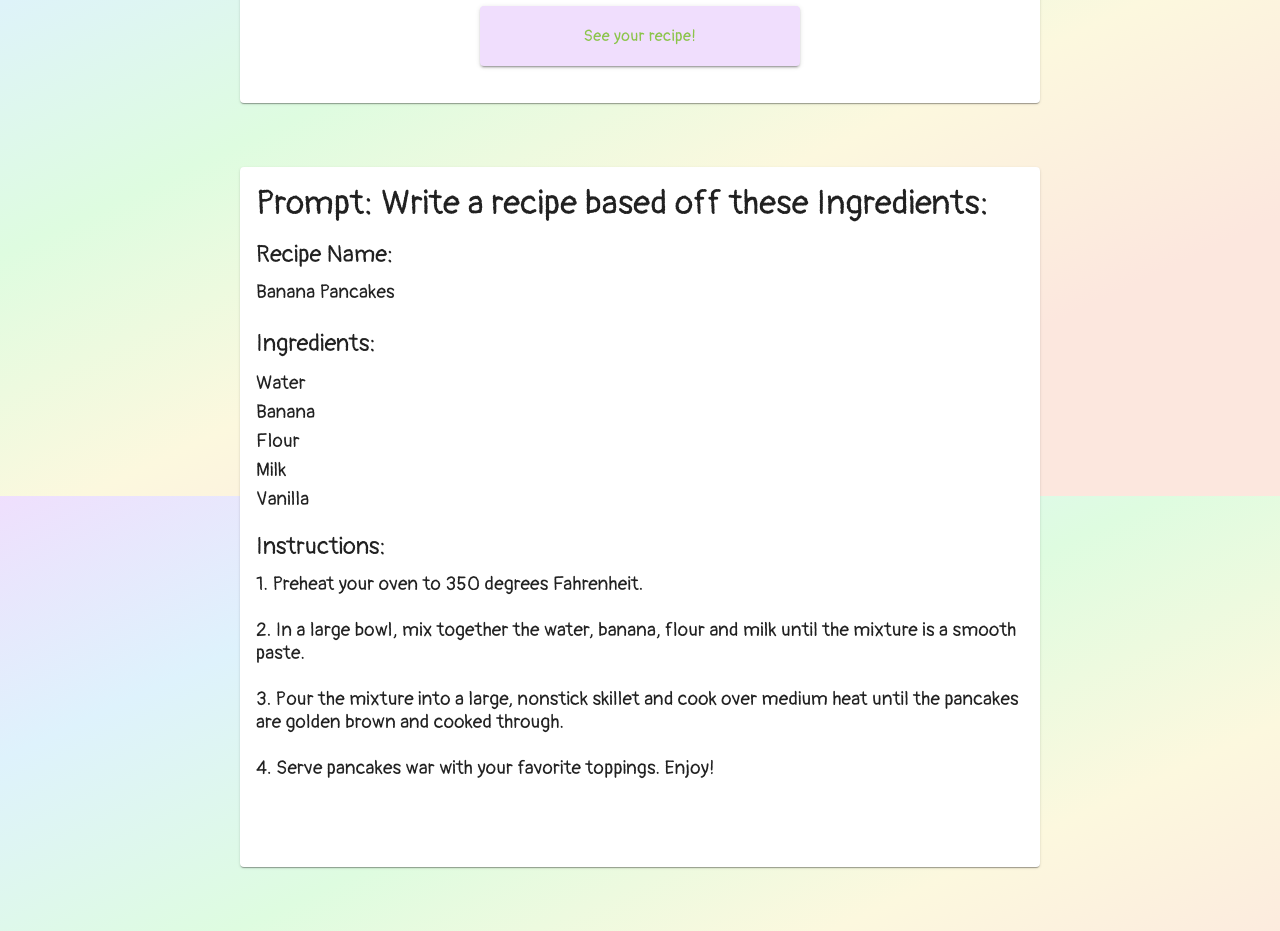
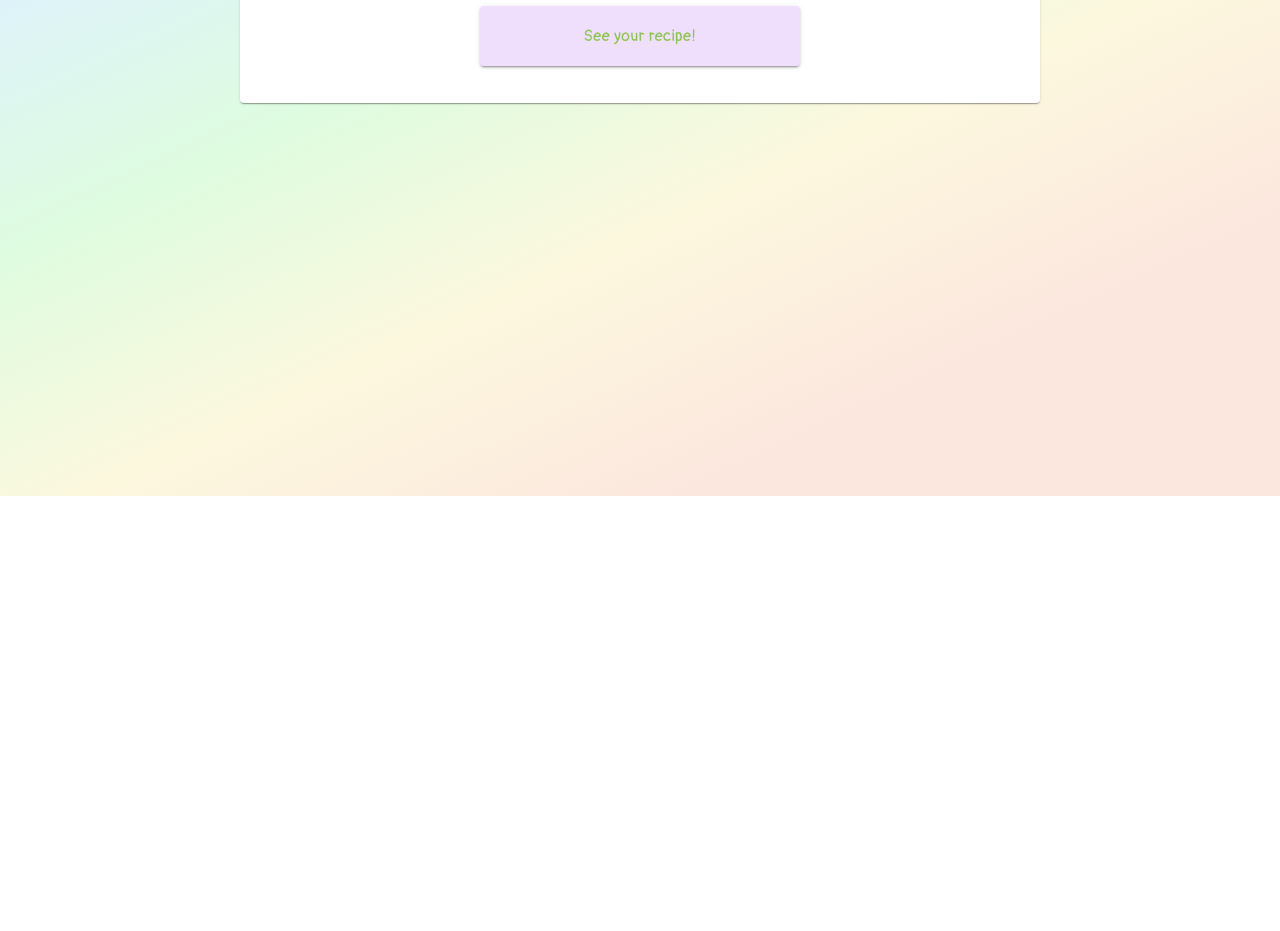
Before and after one commit to charlene-johnson/recipe-thyme, a React (Create React App) app: page / in a window 1280 px wide. Shown: the part 320-1251 px from the top of the page. After the commit the page ends 816 px from the top, so only its background shows below. Built offline with nearby package versions, Linux system fonts and the light colour scheme.

Commit message:
removed inital recipe component, it was not needed

```diff
--- a/src/App.js
+++ b/src/App.js
@@ -3,7 +3,6 @@ import { ThemeProvider } from "@mui/material/styles";
 import theme from "../src/ui/Theme";
 
 import Title from "../src/components/Title";
-import InitialRecipe from "../src/components/InitialRecipe";
 import RecipeForm from "../src/components/RecipeForm";
 
 
@@ -12,7 +11,6 @@ function App() {
     <ThemeProvider theme={theme}>
       <Title />
       <RecipeForm />
-      <InitialRecipe />
     </ThemeProvider>
   );
 }
--- a/src/components/InitialRecipe.js
+++ /dev/null
@@ -1,64 +0,0 @@
-import React from "react";
-import { Grid, Card, CardContent, Typography } from "@mui/material";
-
-export default function InitialRecipe() {
-  return (
-    <Grid
-      container
-      direction="column"
-      alignItems="center"
-      style={{ marginTop: "2em" }}
-    >
-      <Card
-        sx={{
-          minWidth: 800,
-          maxWidth: 700,
-          minHeight: 700,
-          marginTop: "2em",
-          marginBottom: "4em",
-        }}
-      >
-        <CardContent>
-          <Grid item container direction="column">
-            <Typography variant="h4">
-              Prompt: Write a recipe based off these Ingredients:
-            </Typography>
-            <br></br>
-            <Typography style={{ lineHeight: "1em" }} variant="h5">
-              Recipe Name:
-            </Typography>
-            <Typography variant="subtitle1" style={{ marginTop: "0.5em" }}>
-              Banana Pancakes
-            </Typography>
-            <br></br>
-            <Typography variant="h5">Ingredients:</Typography>
-            <Typography
-              variant="subtitle1"
-              style={{
-                lineHeight: "1.5em",
-                whiteSpace: "pre-line",
-                marginTop: "0.5em",
-              }}
-            >
-              Water<br></br> Banana<br></br>Flour<br></br>Milk<br></br>Vanilla
-            </Typography>
-            <br></br>
-            <Typography variant="h5">Instructions:</Typography>
-            <Typography
-              variant="subtitle1"
-              style={{ lineHeight: "1.2em", marginTop: "0.5em" }}
-            >
-              1. Preheat your oven to 350 degrees Fahrenheit.<br></br>
-              <br></br>2. In a large bowl, mix together the water, banana, flour
-              and milk until the mixture is a smooth paste.<br></br>
-              <br></br>3. Pour the mixture into a large, nonstick skillet and
-              cook over medium heat until the pancakes are golden brown and
-              cooked through.<br></br>
-              <br></br>4. Serve pancakes war with your favorite toppings. Enjoy!
-            </Typography>
-          </Grid>
-        </CardContent>
-      </Card>
-    </Grid>
-  );
-}
```
Also changed, not shown: 1 other file (tests, documents, lock files or other folders).
